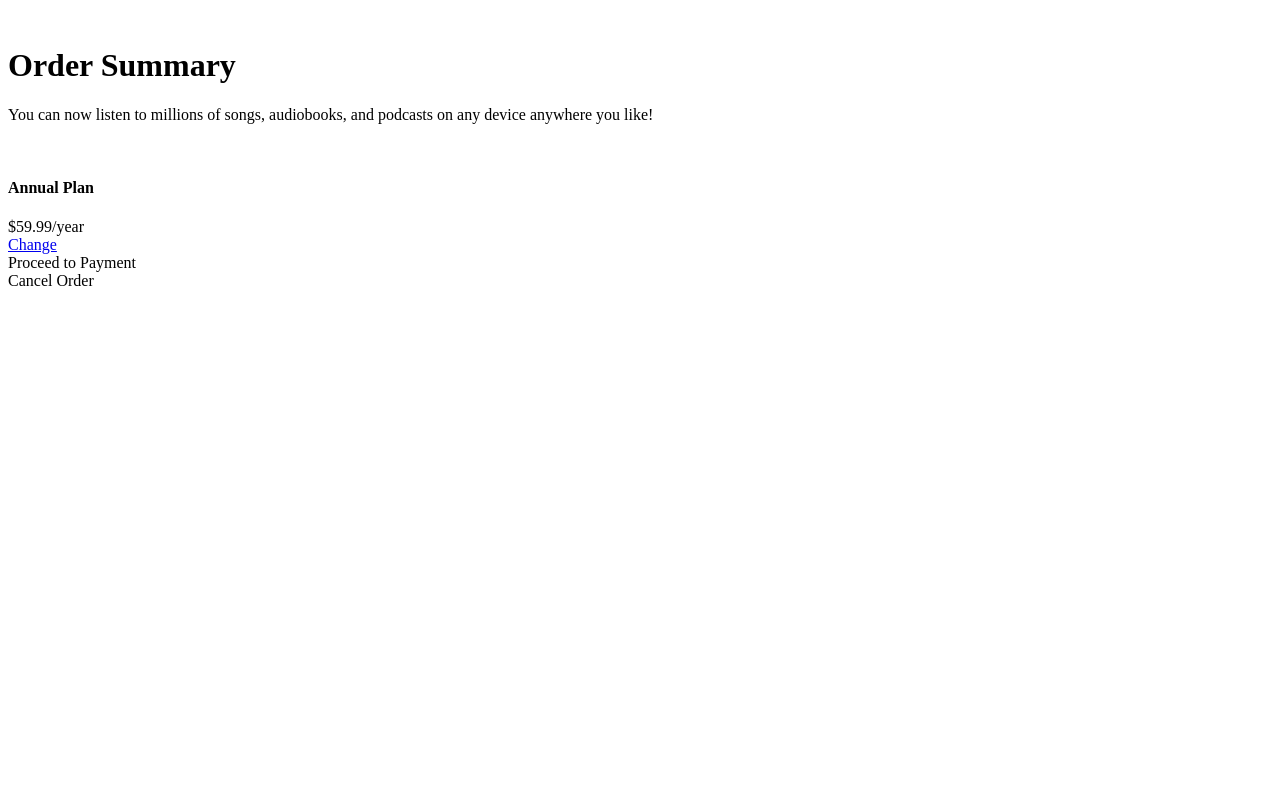
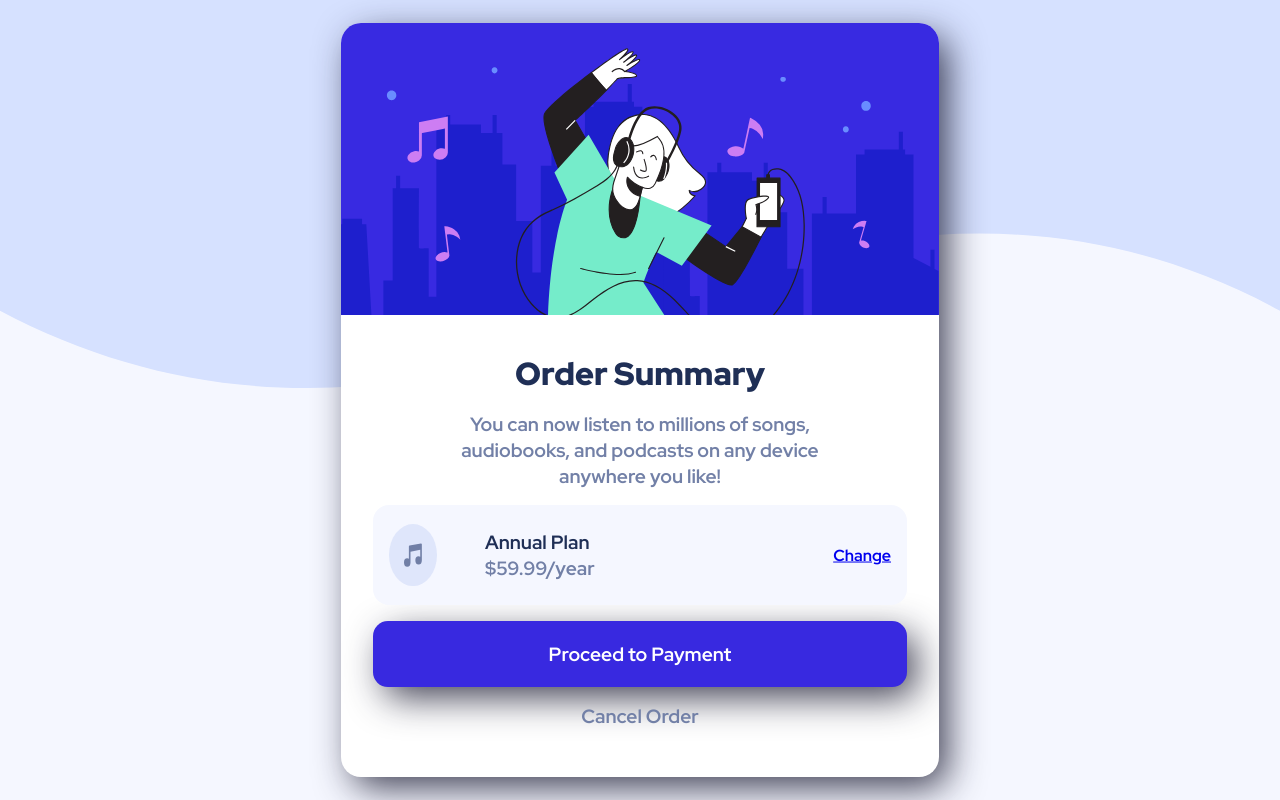
Before and after one commit to ahnge/order-summary-component-main, a plain HTML site: page index.html in a window 1280 px wide. Drawn offline with nearby package versions, Linux system fonts and the light colour scheme; files that its build step writes are made by us from their sources; the site is published under a folder, as on GitHub Pages, so addresses that start at the root find nothing; files whose address does not match are found by name.

Commit message:
change directory

```diff
--- a/index.html
+++ b/index.html
@@ -14,13 +14,13 @@
 
     <title>Frontend Mentor | Order summary card</title>
 
-    <link rel="stylesheet" href="/dist/css/style.css" />
+    <link rel="stylesheet" href="./dist/css/style.css" />
 
     <!-- Feel free to remove these styles or customise in your own stylesheet 👍 -->
   </head>
   <body>
     <div class="containerr">
-      <img src="/images/illustration-hero.svg" alt="" srcset="" />
+      <img src="./images/illustration-hero.svg" alt="" srcset="" />
       <div class="containerr__lil">
         <h1>Order Summary</h1>
         <p>
@@ -28,7 +28,7 @@
           any device anywhere you like!
         </p>
         <div class="containerr__four">
-          <img src="/images/icon-music.svg" alt="" />
+          <img src="./images/icon-music.svg" alt="" />
           <div class="containerr__anual">
             <h4>Annual Plan</h4>
             <div>$59.99/year</div>
--- a/scss/style.scss
+++ b/scss/style.scss
@@ -11,14 +11,14 @@ $dark-blue: hsl(223, 47%, 23%);
 
 body {
   font-size: 100%;
-  background-image: url(/images/pattern-background-mobile.svg);
+  background-image: url(../images/pattern-background-mobile.svg);
   background-repeat: no-repeat;
   background-size: cover;
   background-color: $very-pale-blue;
   font-family: "Red Hat Display", sans-serif;
 
   @media (min-width: 499px) {
-    background-image: url(/images/pattern-background-desktop.svg);
+    background-image: url(../images/pattern-background-desktop.svg);
   }
 }
 
```
